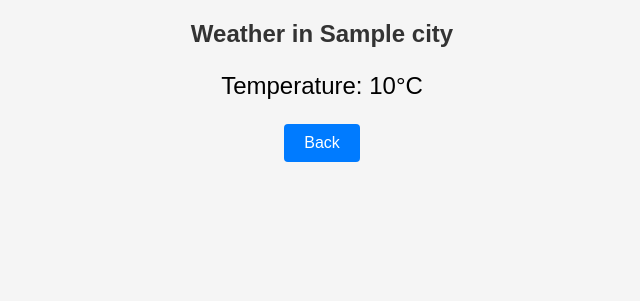
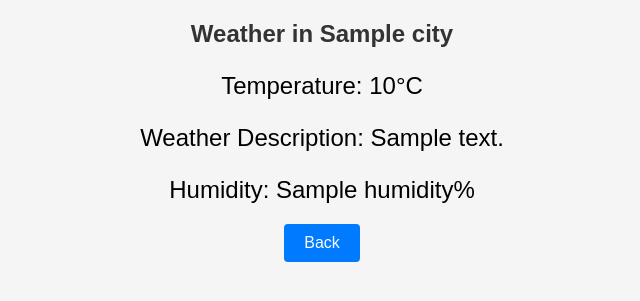
Before and after one commit to JivkoNushev/Serverless-Weather-App, a Flask app: template templates/weather.html in a window 1280 px wide. Shown: the top 301 px of the page, without its empty margins (318-958 px from the left). Run offline with Flask 3, Linux system fonts and the light colour scheme; the template is opened without the code that fills it: most values are stand-ins (such as "Sample title", 1, 10 or a date in 2020).

Commit message:
button coloring more information about the weather

```diff
--- a/templates/index.html
+++ b/templates/index.html
@@ -46,6 +46,10 @@
             border: none;
             cursor: pointer;
         }
+
+        button:hover {
+            background-color: #09078d
+        }
     </style>
 </body>
 </html>
--- a/templates/weather.html
+++ b/templates/weather.html
@@ -2,16 +2,9 @@
 <html>
 <head>
     <title>Weather</title>
-</head>
-<body>
-    <h2>Weather in {{ city }}</h2>
-    <p>Temperature: {{ temperature }}°C</p>
+    <style>
+        /* CSS styles for the page */
 
-    <div class="back-button">
-        <a href="/">Back</a>
-    </div>
-
-    <style>
         body {
             font-family: Arial, sans-serif;
             background-color: #f5f5f5;
@@ -22,9 +15,14 @@
             text-align: center;
         }
 
-        p {
+        .weather-info {
             text-align: center;
+            margin: 20px;
+        }
+
+        .weather-info p {
             font-size: 24px;
+            margin-bottom: 10px;
         }
 
         .back-button {
@@ -43,9 +41,20 @@
         }
 
         .back-button a:hover {
-            background-color: #010a8d;
+            background-color: #09078d;
         }
+    </style>
+</head>
+<body>
+    <h2>Weather in {{ city }}</h2>
+    <div class="weather-info">
+        <p>Temperature: {{ temperature }}°C</p>
+        <p>Weather Description: {{ description }}</p>
+        <p>Humidity: {{ humidity }}%</p>
+    </div>
 
-    </style>
+    <div class="back-button">
+        <a href="/">Back</a>
+    </div>
 </body>
 </html>
```
